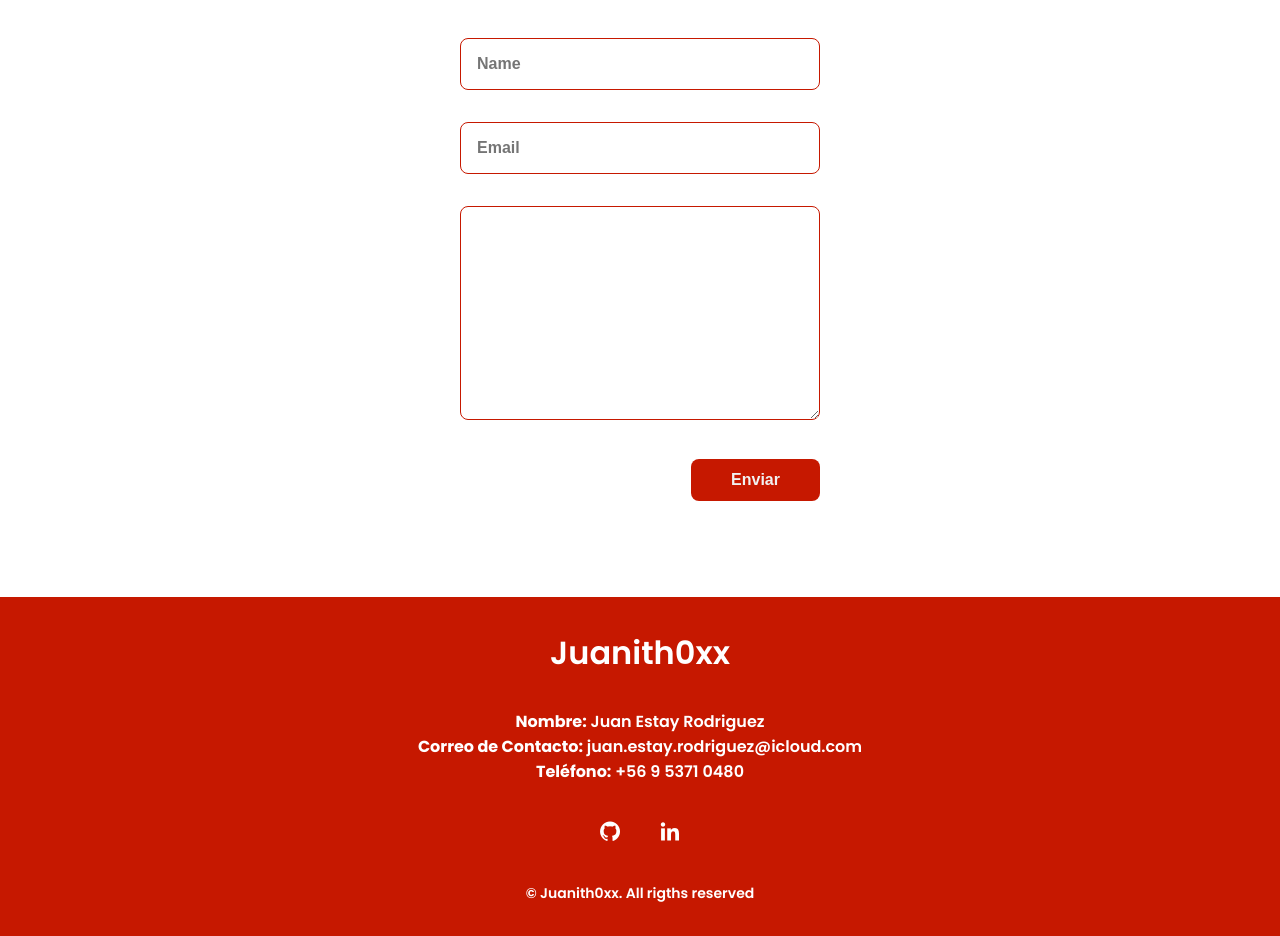
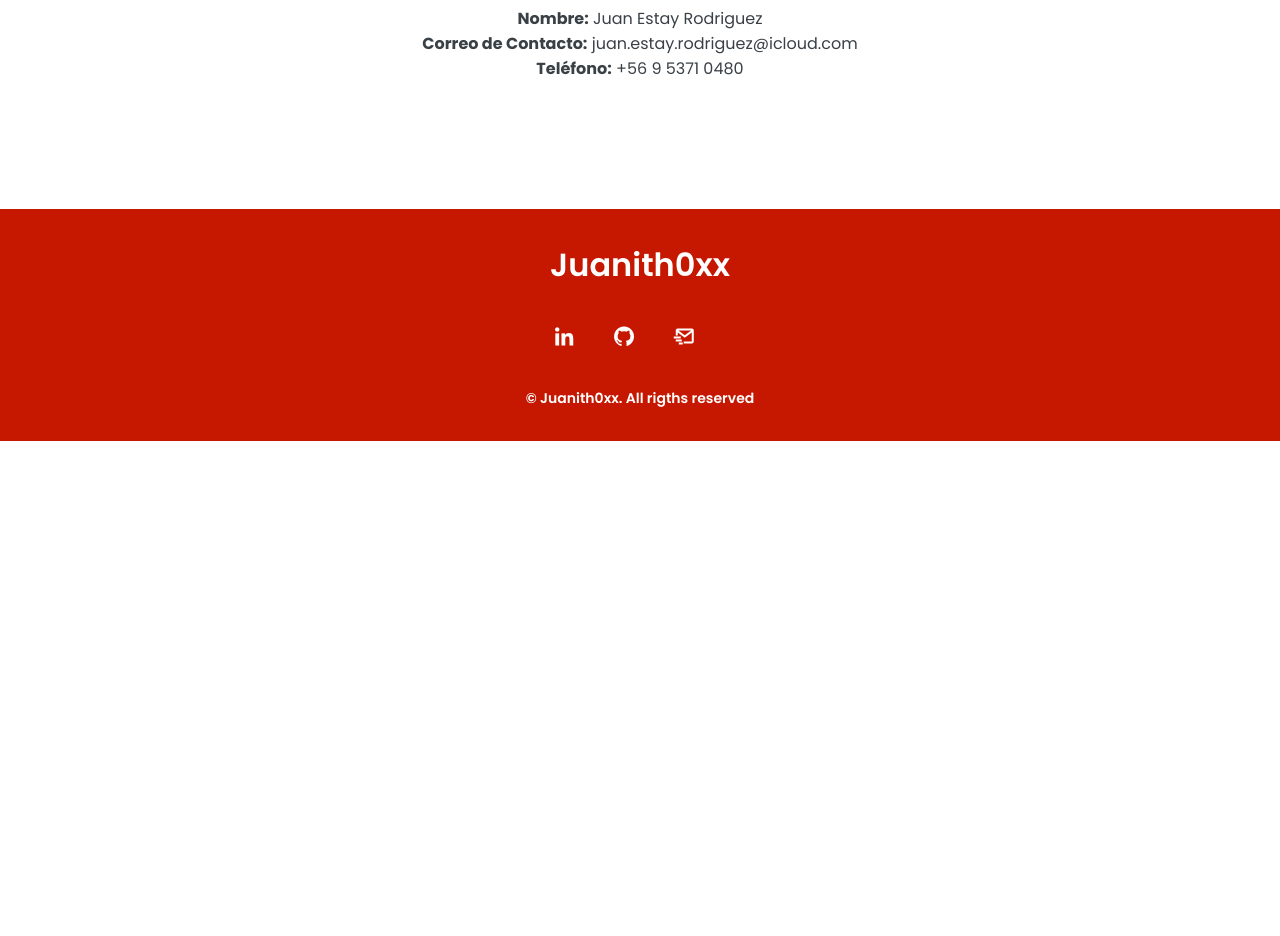
Before and after one commit to Juanith0xx/juanith0xx.github.io, a plain HTML site: page index.html in a window 1280 px wide. Shown: the part 2860-3796 px from the top of the page. After the commit the page ends 3301 px from the top, so only its background shows below. Drawn offline with nearby package versions, Linux system fonts and the light colour scheme.

Commit message:
Cambio de contacto y footer

```diff
--- a/assets/css/styles.css
+++ b/assets/css/styles.css
@@ -327,6 +327,7 @@ img {
   transform: scale(1.1);
 }
 
+
 /* ===== CONTACT =====*/
 .contact__input {
   width: 100%;
--- a/index.html
+++ b/index.html
@@ -103,7 +103,7 @@
                                 <span class="skills__percentage">65%</span>
                             </div>
                         </div>
-                        <div class="skills__data">
+                            <div class="skills__data">
                             <div class="skills__names">
                                 <i class='bx bxl-css3 skills__icon'></i>
                                 <span class="skills__name">CSS3</span>
@@ -133,6 +133,7 @@
                                 <span class="skills__name">PYTHON</span>
                             </div>
                             <div class="skills__bar skills__ux">
+
                             </div>
                             <div>
                                 <span class="skills__percentage">65%</span>
@@ -145,6 +146,7 @@
                             <span class="skills__name">Adobe Administrator</span>
                         </div>
                         <div class="skills__bar skills__ux">
+
                         </div>
                         <div>
                             <span class="skills__percentage">75%</span>
@@ -181,13 +183,10 @@
             <section class="contact section" id="contact">
                 <h2 class="section-title">Contact</h2>
 
-                <div class="contact__container bd-grid">
-                    <form action="" class="contact__form">
-                        <input type="text" placeholder="Name" class="contact__input">
-                        <input type="mail" placeholder="Email" class="contact__input">
-                        <textarea name="" id="" cols="0" rows="10" class="contact__input"></textarea>
-                        <input type="button" value="Enviar" class="contact__button button">
-                    </form>
+                <div class="footer__contact">
+                    <p><strong>Nombre:</strong> Juan Estay Rodriguez</p>
+                    <p><strong>Correo de Contacto:</strong> juan.estay.rodriguez@icloud.com</p>
+                    <p><strong>Teléfono:</strong> +56 9 5371 0480</p>
                 </div>
             </section>
         </main>
@@ -195,16 +194,10 @@
         <!--===== FOOTER =====-->
         <footer class="footer">
             <p class="footer__title">Juanith0xx</p>
-
-            <div class="footer__contact">
-                <p><strong>Nombre:</strong> Juan Estay Rodriguez</p>
-                <p><strong>Correo de Contacto:</strong> juan.estay.rodriguez@icloud.com</p>
-                <p><strong>Teléfono:</strong> +56 9 5371 0480</p>
-            </div>
-
             <div class="footer__social">
-                <a href="#" class="footer__icon"><i class='bx bxl-github' ></i></a>
-                <a href="#" class="footer__icon"><i class='bx bxl-linkedin' ></i></a>
+                <a href="https://www.linkedin.com/in/juan-ignacio-estay-rodr%C3%ADguez-736b7667/" class="home__social-icon"><i class='bx bxl-linkedin'></i></a>
+                <a href="https://github.com/Juanith0xx" class="home__social-icon"><i class='bx bxl-github' ></i></a>
+                <a href="mailto:juan.estay.rodriguez@icloud.com" class="home__social-icon"><i class='bx bx-mail-send' ></i></a>
             </div>
             <p class="footer__copy">&#169; Juanith0xx. All rigths reserved</p>
         </footer>
```
